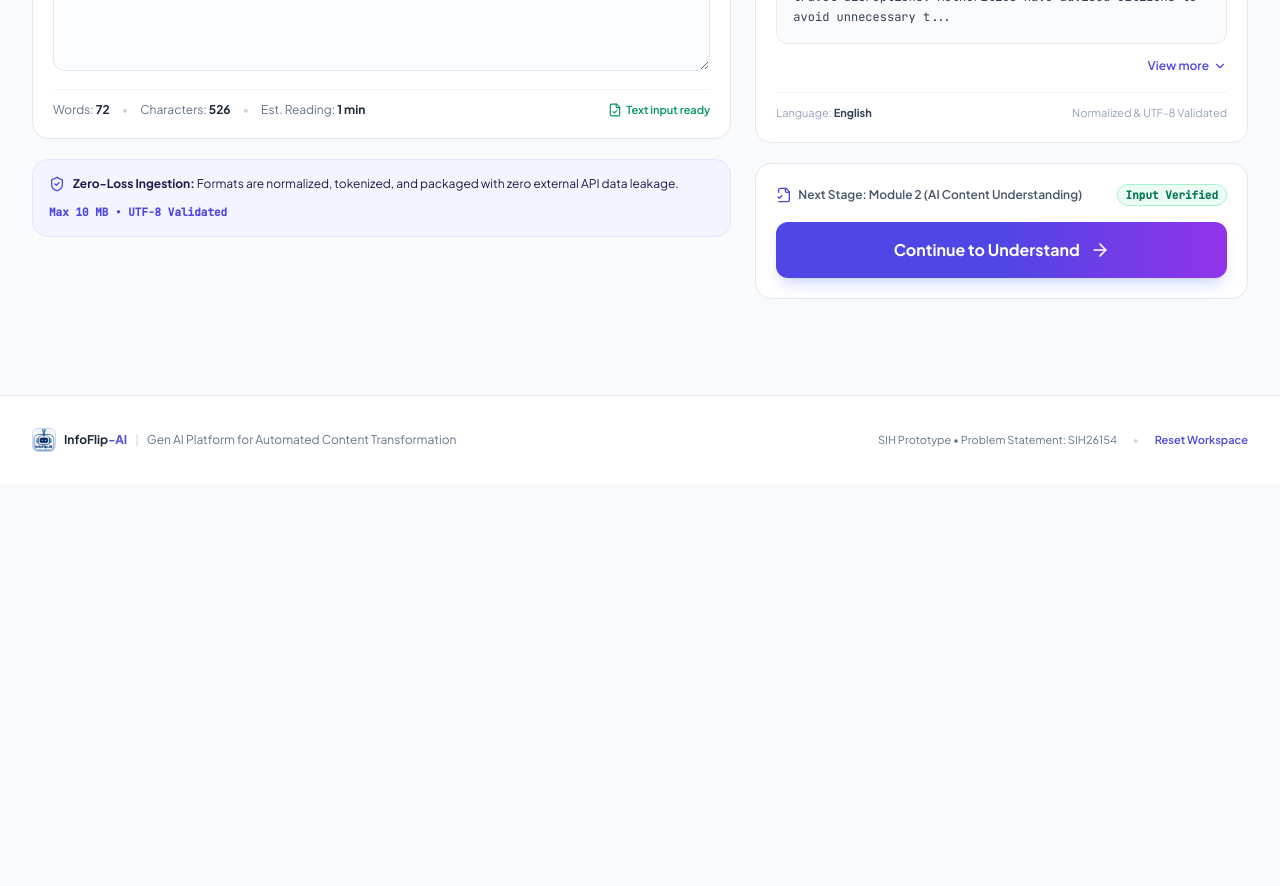
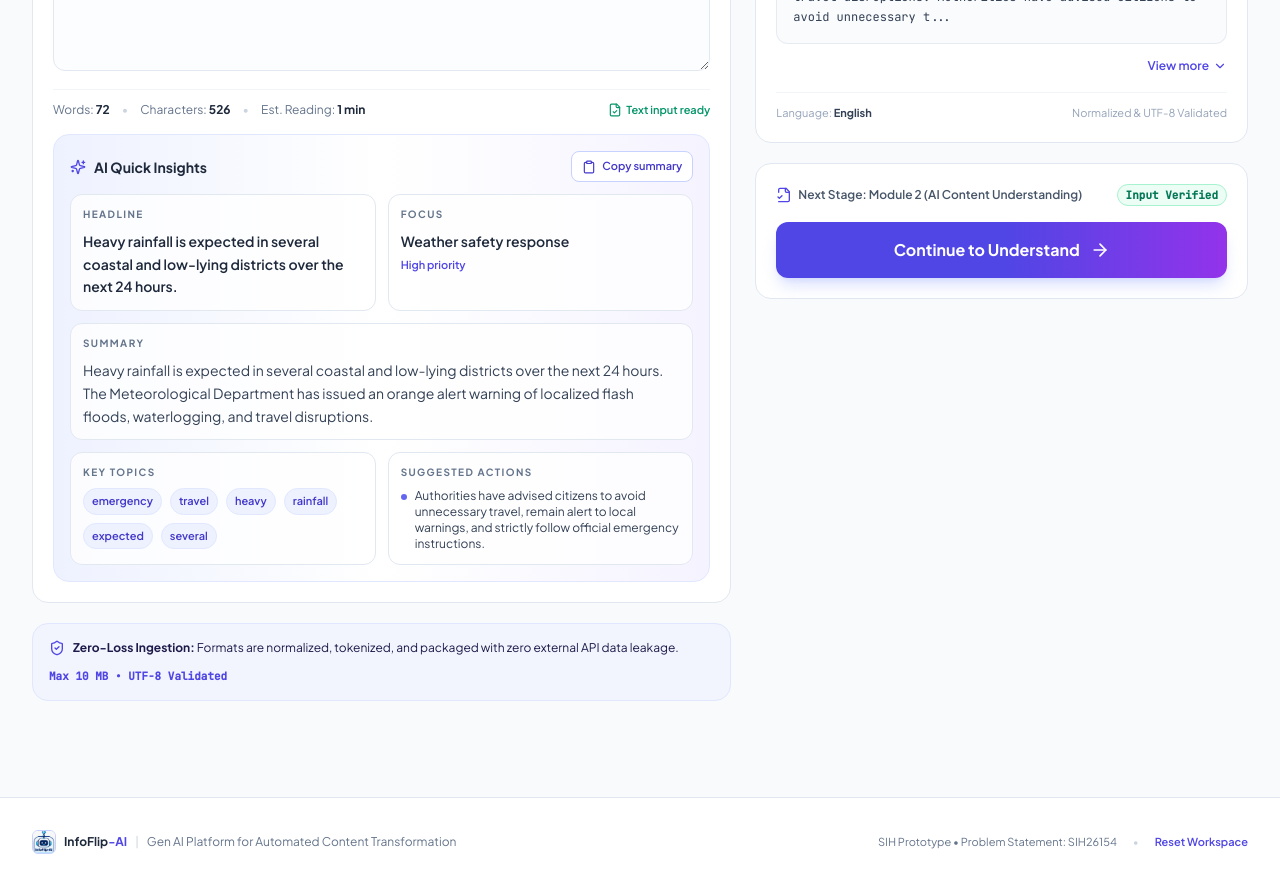
Before and after one commit to MinalMaurya/InfoFlip-AI, a React (Vite) app: page / in a window 1280 px wide. Shown: the part 800-1686 px from the top of the page. Before the commit the page ends 1284 px from the top, so only its background shows below. Built offline with nearby package versions, Linux system fonts and the light colour scheme.

Commit message:
added AI Quick Insights panel auto-generated headline short summary key topic tags suggested action items urgency/focus labels one-click Copy summary button

```diff
--- a/src/components/input/TextInput.jsx
+++ b/src/components/input/TextInput.jsx
@@ -1,4 +1,4 @@
-import React, { useRef, useState } from 'react';
+import React, { useMemo, useRef, useState } from 'react';
 import {
   FileText,
   Trash2,
@@ -13,6 +13,65 @@ import {
 import { DEMO_SCENARIOS } from '../../data/demoScenarios';
 import { calculateTextMetrics } from '../../utils/textNormalization';
 
+const STOP_WORDS = new Set([
+  'about', 'after', 'again', 'against', 'around', 'been', 'before', 'being', 'below', 'between', 'both',
+  'could', 'from', 'into', 'just', 'more', 'most', 'must', 'over', 'same', 'should', 'that', 'their', 'them',
+  'there', 'these', 'they', 'this', 'those', 'through', 'under', 'very', 'with', 'your', 'have', 'will',
+  'been', 'where', 'when', 'what', 'which', 'while', 'would', 'upon', 'than', 'then', 'only', 'once', 'also',
+  'across', 'among', 'within', 'without', 'during', 'because', 'public', 'state', 'official', 'information',
+  'people', 'alert', 'notice', 'advisory', 'update', 'issued', 'following', 'according', 'report', 'reports',
+  'due', 'said', 'team', 'teams', 'today', 'tomorrow', 'safety', 'citizens', 'residents', 'department', 'authorities'
+]);
+
+function deriveSmartInsights(text) {
+  if (!text || !text.trim()) return null;
+
+  const normalized = text.replace(/\s+/g, ' ').trim();
+  const sentenceMatches = normalized.split(/(?<=[.!?])\s+/).filter(Boolean);
+  const words = normalized.toLowerCase().match(/[a-zA-ZÀ-ž0-9]+/g) || [];
+  const filteredWords = words.filter((word) => word.length > 3 && !STOP_WORDS.has(word));
+
+  const keywordCounts = {};
+  filteredWords.forEach((word) => {
+    keywordCounts[word] = (keywordCounts[word] || 0) + 1;
+  });
+
+  const keywords = Object.entries(keywordCounts)
+    .sort((a, b) => b[1] - a[1])
+    .slice(0, 6)
+    .map(([word]) => word);
+
+  const actionItems = sentenceMatches
+    .filter((sentence) => /must|should|required|avoid|ensure|report|call|dial|monitor|verify|immediately|follow|remain|activate/i.test(sentence))
+    .slice(0, 3)
+    .map((sentence) => sentence.replace(/\s+/g, ' ').trim());
+
+  const summary = sentenceMatches.slice(0, 2).join(' ').trim();
+  const headline = sentenceMatches[0]
+    ? sentenceMatches[0].replace(/\s+/g, ' ').slice(0, 110)
+    : 'Source content ready for transformation';
+  const urgency = /urgent|emergency|critical|alert|warning|warning|immediate|risk|attack|cyclone|flood|phishing/i.test(normalized)
+    ? 'High priority'
+    : 'Routine update';
+
+  const focus = /rain|flood|storm|cyclone|weather|disaster|warning/i.test(normalized)
+    ? 'Weather safety response'
+    : /health|fever|dengue|medical|clinic|hospital|virus|care/i.test(normalized)
+    ? 'Public health alert'
+    : /security|cyber|phishing|mfa|password|attack|breach/i.test(normalized)
+    ? 'Security compliance brief'
+    : 'Policy communication brief';
+
+  return {
+    headline,
+    summary: summary || normalized.slice(0, 220),
+    keywords,
+    actions: actionItems.length ? actionItems : ['Review the source, identify the main request, and prepare audience-specific messaging.'],
+    focus,
+    urgency
+  };
+}
+
 export default function TextInput({
   value,
   onChange,
@@ -22,9 +81,34 @@ export default function TextInput({
 }) {
   const [showDemoMenu, setShowDemoMenu] = useState(false);
   const [pasteSuccess, setPasteSuccess] = useState(false);
+  const [copySuccess, setCopySuccess] = useState(false);
   const textareaRef = useRef(null);
 
   const metrics = calculateTextMetrics(value);
+  const smartInsights = useMemo(() => deriveSmartInsights(value), [value]);
+
+  const handleCopyInsights = async () => {
+    if (!smartInsights) return;
+
+    const payload = [
+      `Headline: ${smartInsights.headline}`,
+      `Focus: ${smartInsights.focus}`,
+      `Urgency: ${smartInsights.urgency}`,
+      '',
+      `Summary: ${smartInsights.summary}`,
+      '',
+      `Keywords: ${smartInsights.keywords.join(', ')}`,
+      `Actions: ${smartInsights.actions.join(' • ')}`
+    ].join('\n');
+
+    try {
+      await navigator.clipboard.writeText(payload);
+      setCopySuccess(true);
+      window.setTimeout(() => setCopySuccess(false), 1800);
+    } catch (err) {
+      console.warn('Quick insight copy failed:', err);
+    }
+  };
 
   // Paste from clipboard helper
   const handlePasteFromClipboard = async () => {
@@ -196,6 +280,67 @@ export default function TextInput({
           </div>
         </div>
 
+        {smartInsights && (
+          <div className="mt-4 rounded-2xl border border-indigo-100 dark:border-indigo-900/50 bg-gradient-to-r from-indigo-50 via-white to-violet-50 dark:from-slate-900 dark:via-slate-900 dark:to-indigo-950/70 p-4 shadow-2xs">
+            <div className="flex items-center justify-between gap-3 mb-3">
+              <div className="flex items-center gap-2 text-sm font-bold text-slate-800 dark:text-slate-200">
+                <Sparkles className="w-4 h-4 text-indigo-600 dark:text-indigo-400" />
+                <span>AI Quick Insights</span>
+              </div>
+
+              <button
+                type="button"
+                onClick={handleCopyInsights}
+                className="flex items-center gap-1.5 px-2.5 py-1.5 rounded-lg text-[11px] font-semibold bg-white dark:bg-slate-800 hover:bg-slate-50 dark:hover:bg-slate-700 text-indigo-700 dark:text-indigo-300 border border-indigo-200 dark:border-indigo-800 transition-colors outline-none focus-visible:ring-2 focus-visible:ring-indigo-500"
+              >
+                <Clipboard className="w-3.5 h-3.5" />
+                <span>{copySuccess ? 'Copied!' : 'Copy summary'}</span>
+              </button>
+            </div>
+
+            <div className="grid gap-3 sm:grid-cols-2">
+              <div className="rounded-xl bg-white/80 dark:bg-slate-900/70 border border-slate-200 dark:border-slate-800 p-3">
+                <div className="text-[10px] font-bold uppercase tracking-[0.14em] text-slate-500 dark:text-slate-400">Headline</div>
+                <p className="mt-2 text-sm font-semibold text-slate-800 dark:text-slate-100 leading-relaxed">{smartInsights.headline}</p>
+              </div>
+
+              <div className="rounded-xl bg-white/80 dark:bg-slate-900/70 border border-slate-200 dark:border-slate-800 p-3">
+                <div className="text-[10px] font-bold uppercase tracking-[0.14em] text-slate-500 dark:text-slate-400">Focus</div>
+                <p className="mt-2 text-sm font-semibold text-slate-800 dark:text-slate-100 leading-relaxed">{smartInsights.focus}</p>
+                <p className="mt-1 text-[11px] text-indigo-600 dark:text-indigo-300 font-semibold">{smartInsights.urgency}</p>
+              </div>
+
+              <div className="rounded-xl bg-white/80 dark:bg-slate-900/70 border border-slate-200 dark:border-slate-800 p-3 sm:col-span-2">
+                <div className="text-[10px] font-bold uppercase tracking-[0.14em] text-slate-500 dark:text-slate-400">Summary</div>
+                <p className="mt-2 text-sm text-slate-700 dark:text-slate-300 leading-relaxed">{smartInsights.summary}</p>
+              </div>
+
+              <div className="rounded-xl bg-white/80 dark:bg-slate-900/70 border border-slate-200 dark:border-slate-800 p-3">
+                <div className="text-[10px] font-bold uppercase tracking-[0.14em] text-slate-500 dark:text-slate-400">Key Topics</div>
+                <div className="mt-2 flex flex-wrap gap-2">
+                  {smartInsights.keywords.map((keyword) => (
+                    <span key={keyword} className="px-2 py-1 rounded-full bg-indigo-50 dark:bg-indigo-950/50 text-[11px] font-semibold text-indigo-700 dark:text-indigo-300 border border-indigo-100 dark:border-indigo-900/60">
+                      {keyword}
+                    </span>
+                  ))}
+                </div>
+              </div>
+
+              <div className="rounded-xl bg-white/80 dark:bg-slate-900/70 border border-slate-200 dark:border-slate-800 p-3">
+                <div className="text-[10px] font-bold uppercase tracking-[0.14em] text-slate-500 dark:text-slate-400">Suggested Actions</div>
+                <ul className="mt-2 space-y-1.5 text-xs text-slate-700 dark:text-slate-300">
+                  {smartInsights.actions.map((action) => (
+                    <li key={action} className="flex items-start gap-2">
+                      <span className="mt-1.5 h-1.5 w-1.5 rounded-full bg-indigo-500 shrink-0" />
+                      <span>{action}</span>
+                    </li>
+                  ))}
+                </ul>
+              </div>
+            </div>
+          </div>
+        )}
+
       </div>
     </div>
   );
```
